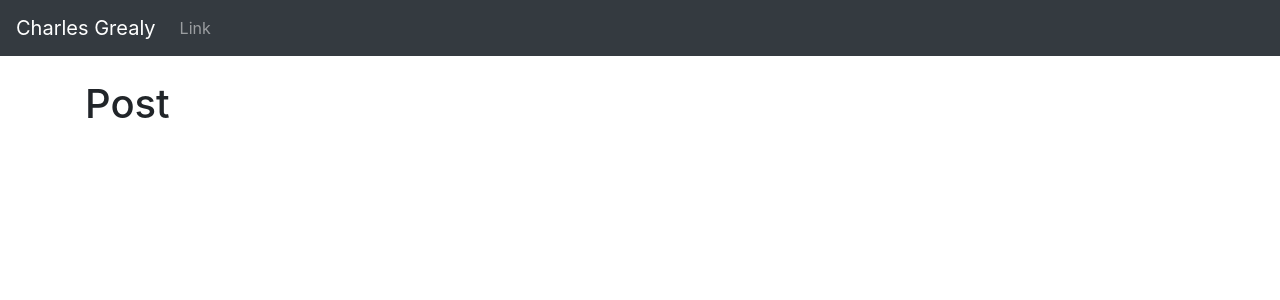
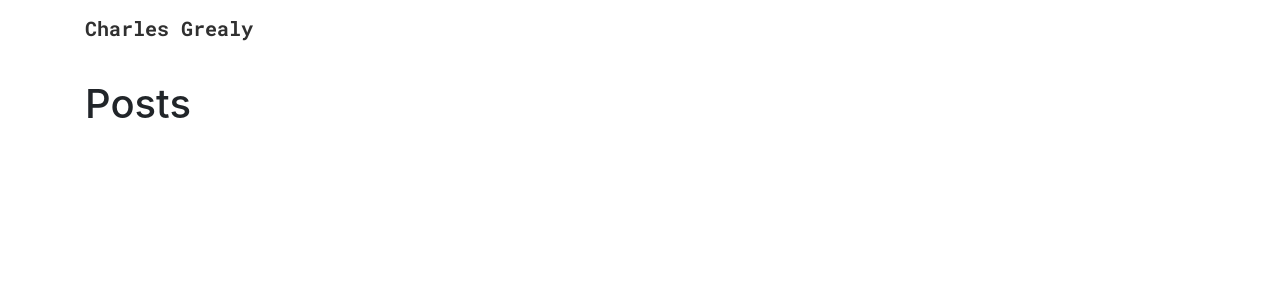
Before and after one commit to gnarlee-gee/personal-blog-site, a Django app: page / in a window 1280 px wide. Shown: the top 300 px of the page. Run offline with Django 3.2, Linux system fonts and the light colour scheme; data that the repository does not hold is empty; some libraries are stand-ins or nearby versions.

Commit message:
added 2 new fonts, changed colors of fonts, edited the navbar to have no colors

```diff
--- /dev/null
+++ b/blog/static/blog/style.css
@@ -0,0 +1,11 @@
+
+
+.hover-text {
+    color: #303030;
+    font-family: 'Roboto Mono', monospace;
+    font-weight: 700;
+}
+
+.hover-text:hover {
+    color: #808080;
+}
--- a/blog/templates/base.html
+++ b/blog/templates/base.html
@@ -1,3 +1,4 @@
+{% load static %}
 <!doctype html>
 <html lang="en">
 
@@ -9,7 +10,8 @@
     <!-- Bootstrap CSS -->
     <link rel="stylesheet" href="https://stackpath.bootstrapcdn.com/bootstrap/4.5.2/css/bootstrap.min.css"
         integrity="sha384-JcKb8q3iqJ61gNV9KGb8thSsNjpSL0n8PARn9HuZOnIxN0hoP+VmmDGMN5t9UJ0Z" crossorigin="anonymous">
-
+    <link rel="stylesheet" href="{% static 'blog/style.css' %}">
+    <link href="https://fonts.googleapis.com/css2?family=Roboto&family=Roboto+Mono:wght@400;500;700&display=swap" rel="stylesheet">
     <title>
     {% block title %}
         Charles Grealy
@@ -19,21 +21,25 @@
 
 <body>
 
-    <nav class="navbar navbar-expand-lg navbar-dark bg-dark">
-        <a class="navbar-brand" href="{% url 'home' %}">Charles Grealy</a>
+    <nav class="navbar navbar-expand-lg">
+        <div class="container">
+            <a class="navbar-brand navbar-inner hover-text" href="{% url 'home' %}">Charles Grealy</a>
             <button class="navbar-toggler" type="button" data-toggle="collapse" data-target="#navbarSupportedContent"
                 aria-controls="navbarSupportedContent" aria-expanded="false" aria-label="Toggle navigation">
-            <span class="navbar-toggler-icon"></span>
+                <span class="navbar-toggler-icon colored-text"></span>
             </button>
 
-        <div class="collapse navbar-collapse" id="navbarSupportedContent">
+
+            <!-- <div class="collapse navbar-collapse" id="navbarSupportedContent">
             <ul class="navbar-nav mr-auto">
                 <li class="nav-item">
                     <a class="nav-link" href="#">Link</a>
                 </li>
             </ul>
+        </div> -->
         </div>
     </nav>
+
     <br>
     <div class="container">
         <!-- Everything above block will be on EVERY page that uses extends -->
--- a/blog/templates/home.html
+++ b/blog/templates/home.html
@@ -3,15 +3,15 @@
 {% load markdown_deux_tags %}
 
 
-<h1>Post</h1>
+<h1>Posts</h1>
 <ul>
 {% for post in object_list %}
     <li>
         <!-- url 'actual name from our urls' then post's primary key -->
         <a href="{% url 'post-detail' post.pk %}">{{ post.title }}</a>
-        | {{ post.author.first_name }}
-        {{ post.author.last_name }} - {{ post.author.email }}<br/>
-        {{ post.body|markdown }}
+        <!-- | {{ post.author.first_name }}
+        {{ post.author.last_name }} <!-- - {{ post.author.email }} --><br/>
+        <!-- {{ post.body|markdown }} -->
         {{ post.post_date }}
     </li>
 {% endfor %}
--- a/blog/templates/post_details.html
+++ b/blog/templates/post_details.html
@@ -8,8 +8,8 @@
 {% block content %}
 
 <h1>{{ post.title }}</h1>
-<small>By: {{post.author.first_name }}
-    {{ post.author.last_name }}</small><br>
+<!-- <small>By: {{post.author.first_name }}
+    {{ post.author.last_name }}</small><br> -->
     <hr>
     <br>
     {{ post.body|markdown }}
--- a/home_site/settings.py
+++ b/home_site/settings.py
@@ -16,7 +16,7 @@ import django_heroku
 
 # Build paths inside the project like this: os.path.join(BASE_DIR, ...)
 BASE_DIR = os.path.dirname(os.path.dirname(os.path.abspath(__file__)))
-
+TEMPLATE_DIR = os.path.join(BASE_DIR, 'templates')
 
 # Quick-start development settings - unsuitable for production
 # See https://docs.djangoproject.com/en/3.0/howto/deployment/checklist/
@@ -67,7 +67,7 @@ ROOT_URLCONF = 'home_site.urls'
 TEMPLATES = [
     {
         'BACKEND': 'django.template.backends.django.DjangoTemplates',
-        'DIRS': [],
+        'DIRS': [TEMPLATE_DIR,],
         'APP_DIRS': True,
         'OPTIONS': {
             'context_processors': [
--- a/notes.txt
+++ b/notes.txt
@@ -15,3 +15,7 @@ To access bash in heroku for linux commands
 heroku run bash (we will be in our root folder by default)
 
 heroku config:set env_var=val   # sets environment variable to value
+
+# Django
+Rendering markdown on page(s)
+https://github.com/timmyomahony/django-pagedown/issues/18#issuecomment-37535535
```
Lines whose indentation alone changed are shown as unchanged.
